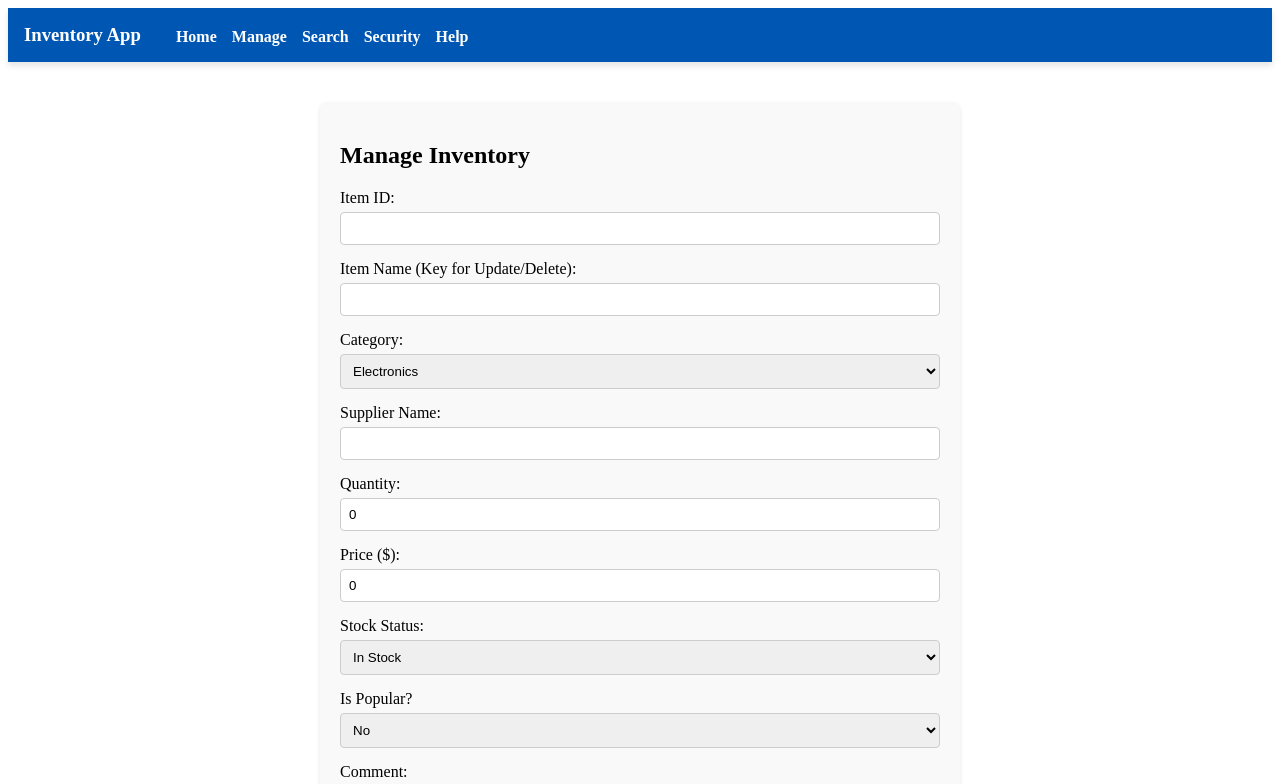
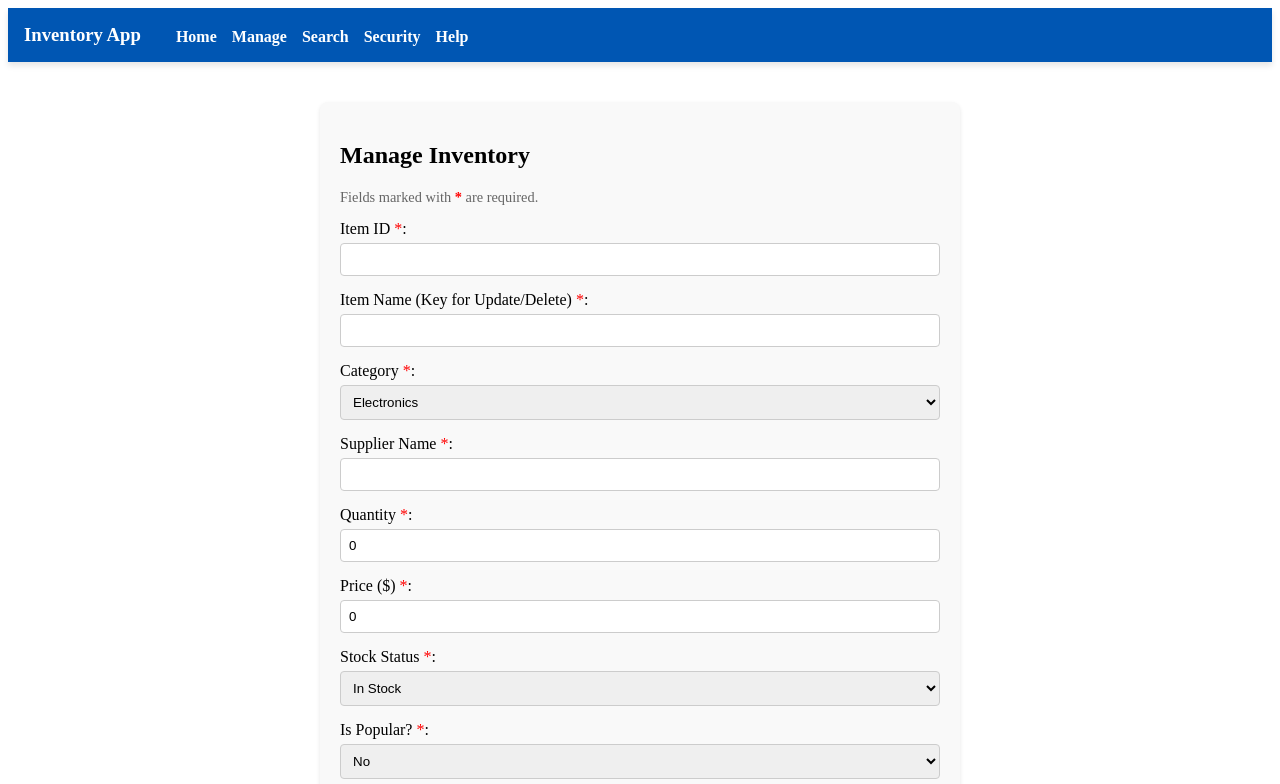
Before and after one commit to Novice-6/A2_PMS_WH, an Angular app in the folder Part2/: page /manage in a window 1280 px wide. Shown: the top 784 px of the page. Built offline with nearby package versions, Linux system fonts and the light colour scheme.

Commit message:
Add an asterisk (*) to indicate mandatory fields and optional fields.

```diff
--- a/Part2/src/app/components/manage/manage.component.html
+++ b/Part2/src/app/components/manage/manage.component.html
@@ -12,19 +12,24 @@
   </div>
 
   <div style="display: flex; flex-direction: column;">
+
+    <!-- 极佳的用户体验提示 -->
+    <p style="font-size: 0.9rem; color: #666; margin-top: 0;">
+      Fields marked with <span style="color: red; font-weight: bold;">*</span> are required.
+    </p>
+
     <div class="form-group">
-      <label>Item ID:</label>
+      <label>Item ID <span style="color: red;">*</span>:</label>
       <input type="text" [(ngModel)]="currentItem.id" class="form-control">
     </div>
 
     <div class="form-group">
-      <label>Item Name (Key for Update/Delete):</label>
+      <label>Item Name (Key for Update/Delete) <span style="color: red;">*</span>:</label>
       <input type="text" [(ngModel)]="currentItem.name" class="form-control">
     </div>
 
-    <!-- 中间其他字段同理，加上 class="form-control" -->
     <div class="form-group">
-      <label>Category:</label>
+      <label>Category <span style="color: red;">*</span>:</label>
       <select [(ngModel)]="currentItem.category" class="form-control">
         <option value="Electronics">Electronics</option>
         <option value="Furniture">Furniture</option>
@@ -35,22 +40,22 @@
     </div>
 
     <div class="form-group">
-      <label>Supplier Name:</label>
+      <label>Supplier Name <span style="color: red;">*</span>:</label>
       <input type="text" [(ngModel)]="currentItem.supplier" class="form-control">
     </div>
 
     <div class="form-group">
-      <label>Quantity:</label>
+      <label>Quantity <span style="color: red;">*</span>:</label>
       <input type="number" [(ngModel)]="currentItem.quantity" min="0" onkeypress="return event.charCode >= 48 && event.charCode <= 57" class="form-control">
     </div>
 
     <div class="form-group">
-      <label>Price ($):</label>
+      <label>Price ($) <span style="color: red;">*</span>:</label>
       <input type="number" [(ngModel)]="currentItem.price" min="0" step="0.01" onkeypress="return (event.charCode >= 48 && event.charCode <= 57) || event.charCode === 46" class="form-control">
     </div>
 
     <div class="form-group">
-      <label>Stock Status:</label>
+      <label>Stock Status <span style="color: red;">*</span>:</label>
       <select [(ngModel)]="currentItem.stockStatus" class="form-control">
         <option value="In Stock">In Stock</option>
         <option value="Low Stock">Low Stock</option>
@@ -59,15 +64,16 @@
     </div>
 
     <div class="form-group">
-      <label>Is Popular?</label>
+      <label>Is Popular? <span style="color: red;">*</span>:</label>
       <select [(ngModel)]="currentItem.isPopular" class="form-control">
         <option [ngValue]="false">No</option>
         <option [ngValue]="true">Yes</option>
       </select>
     </div>
 
+    <!-- 明确标识出选填项 -->
     <div class="form-group">
-      <label>Comment:</label>
+      <label>Comment <span style="color: #666; font-size: 0.9em;">(Optional)</span>:</label>
       <input type="text" [(ngModel)]="currentItem.comment" class="form-control">
     </div>
 
```
